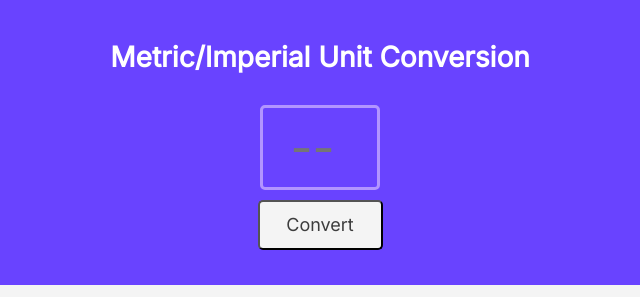
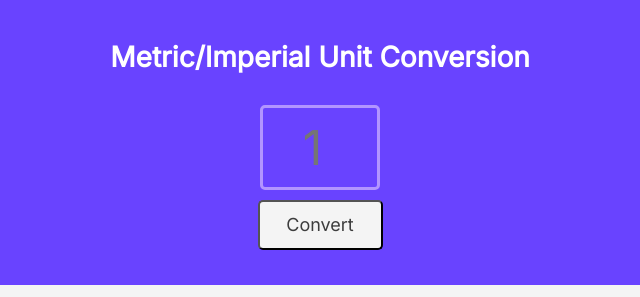
Before and after one commit to Alihasadd/Converter-length-volume-mass-, a website built with Vite: page index.html in a window 1280 px wide. Shown: the top 297 px of the page, 320-960 px from the left. Built offline with nearby package versions, Linux system fonts and the light colour scheme.

Commit message:
Updated all files so counter can work

```diff
--- a/index.html
+++ b/index.html
@@ -7,13 +7,11 @@
     </head>
     <body>
         <div id="header">
-            <div id="top">
             <h1>Metric/Imperial Unit Conversion</h1>
             <form>
-                <input id="input" type="number" min="0" placeholder="--" required></input>
+                <input id="input" type="number" min="0" placeholder="1" required></input>
                 <button id="button" type="submit">Convert</button>
             </form>
-        </div>
         </div>
         <section>
             <span>Length (Meter/Feet)</span>
```
